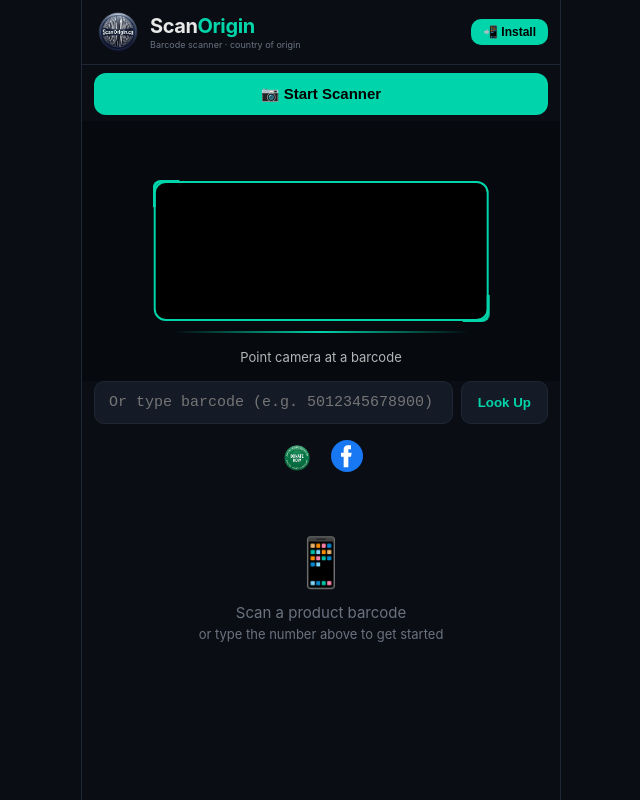
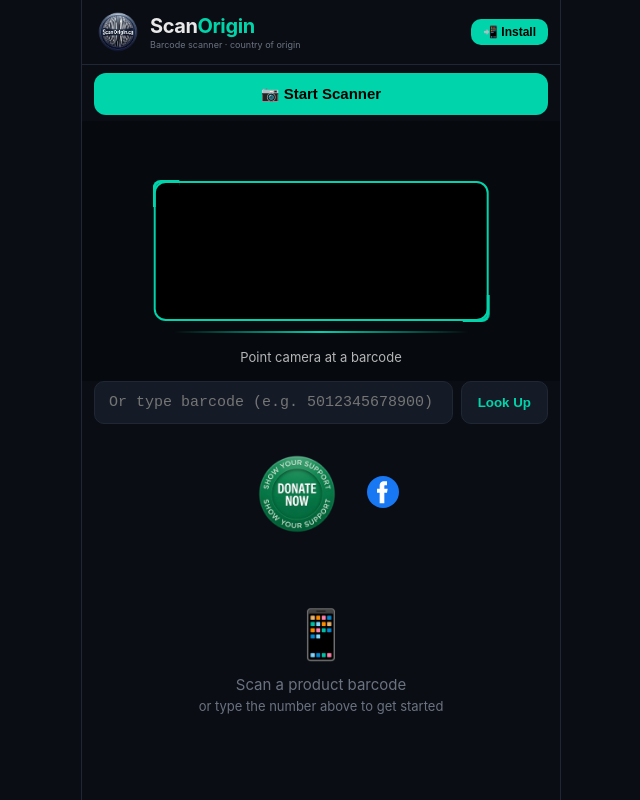
Before and after one commit to rupertclaw/scanorigin, a website: page index.html in a window 1280 px wide. Shown: the whole page, without its empty margins (319-959 px from the left). Drawn offline with Linux system fonts and the light colour scheme.

Commit message:
fix: donate badge 3x larger (108px) in footer

```diff
--- a/index.html
+++ b/index.html
@@ -82,9 +82,9 @@
 .install-btn { display:flex; align-items:center; gap:5px; padding:6px 12px; background:var(--accent); color:#000; border:none; border-radius:10px; font-size:12px; font-weight:700; cursor:pointer; transition:opacity .15s, transform .1s; }
 .install-btn:active { transform:scale(0.95); }
 .install-btn.hidden { display:none; }
-.donate-link { width:36px; height:36px; z-index:11; flex-shrink:0; transition:transform .1s; display:block; }
+.donate-link { width:108px; height:108px; z-index:11; flex-shrink:0; transition:transform .1s; display:block; }
 .donate-link:active { transform:scale(0.92); }
-.donate-link img { width:36px; height:36px; }
+.donate-link img { width:108px; height:108px; }
 
 /* Controls */
 .controls { padding:8px 12px 6px; display:flex; gap:8px; }
--- a/sw.js
+++ b/sw.js
@@ -1,5 +1,5 @@
 // ScanOrigin Service Worker
-const CACHE_NAME = "scanorigin-v21";
+const CACHE_NAME = "scanorigin-v22";
 const ASSETS = [
   "./",
   "./index.html",
```
